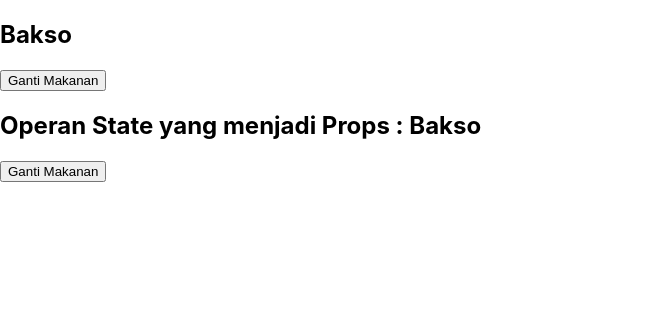
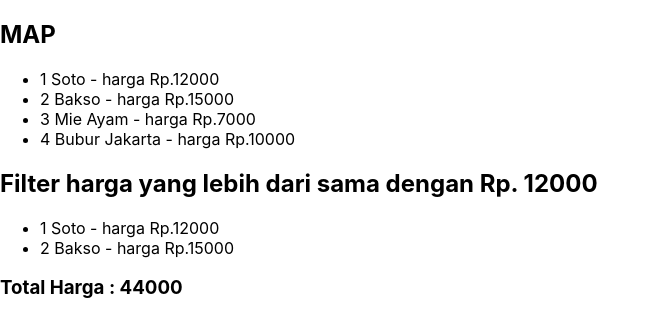
Before and after one commit to satriaprimatama20/belajar-reactjsdasar, a React (Create React App) app: page / in a window 1280 px wide. Shown: the top 336 px of the page, without its empty margins (0-660 px from the left). Built offline with nearby package versions, Linux system fonts and the light colour scheme.

Commit message:
Versi 2: Map, filter, and reduce

```diff
--- a/src/index.js
+++ b/src/index.js
@@ -4,12 +4,13 @@
 // import App from './App';
 // import Variable from './variable'
 import reportWebVitals from './reportWebVitals';
-import StateProp from './stateprop';
+import MAP from './map';
+// import StateProp from './stateprop';
 
 const root = ReactDOM.createRoot(document.getElementById('root'));
 root.render(
   <React.StrictMode>
-    <StateProp />
+    <MAP/>
   </React.StrictMode>
 );
 
--- /dev/null
+++ b/src/map.js
@@ -0,0 +1,52 @@
+import React from 'react'
+
+const makanans = [
+    {
+        nama: 'Soto',
+        harga: 12000
+    },
+    {
+        nama: 'Bakso',
+        harga: 15000
+    },
+    {
+        nama: 'Mie Ayam',
+        harga: 7000
+    },
+    {
+        nama: 'Bubur Jakarta',
+        harga: 10000
+    },
+
+]
+
+// reduce
+
+const total_bayar = makanans.reduce((total_harga, makanan) => {
+    // total_harga+makanan.harga adalah looping sehingga menghasilkan hasil penjumlahan harga makanan
+    return total_harga+makanan.harga;
+},0)
+
+const MAP = () => {
+    return (
+        <div>
+            <h2>MAP</h2>
+            <ul>
+                {makanans.map((makanan, index) => (
+                    <li>{index + 1} {makanan.nama} - harga Rp.{makanan.harga}</li>
+                ))}
+            </ul>
+            <h2>Filter harga yang lebih dari sama dengan Rp. 12000</h2>
+            <ul>
+                {makanans
+                    .filter((makanan) => makanan.harga > 11000)
+                    .map((makanan, index) => (
+                        <li>{index + 1} {makanan.nama} - harga Rp.{makanan.harga}</li>
+                    ))}
+            </ul>
+            <h3>Total Harga : {total_bayar}</h3>
+        </div>
+    )
+}
+
+export default MAP
```
